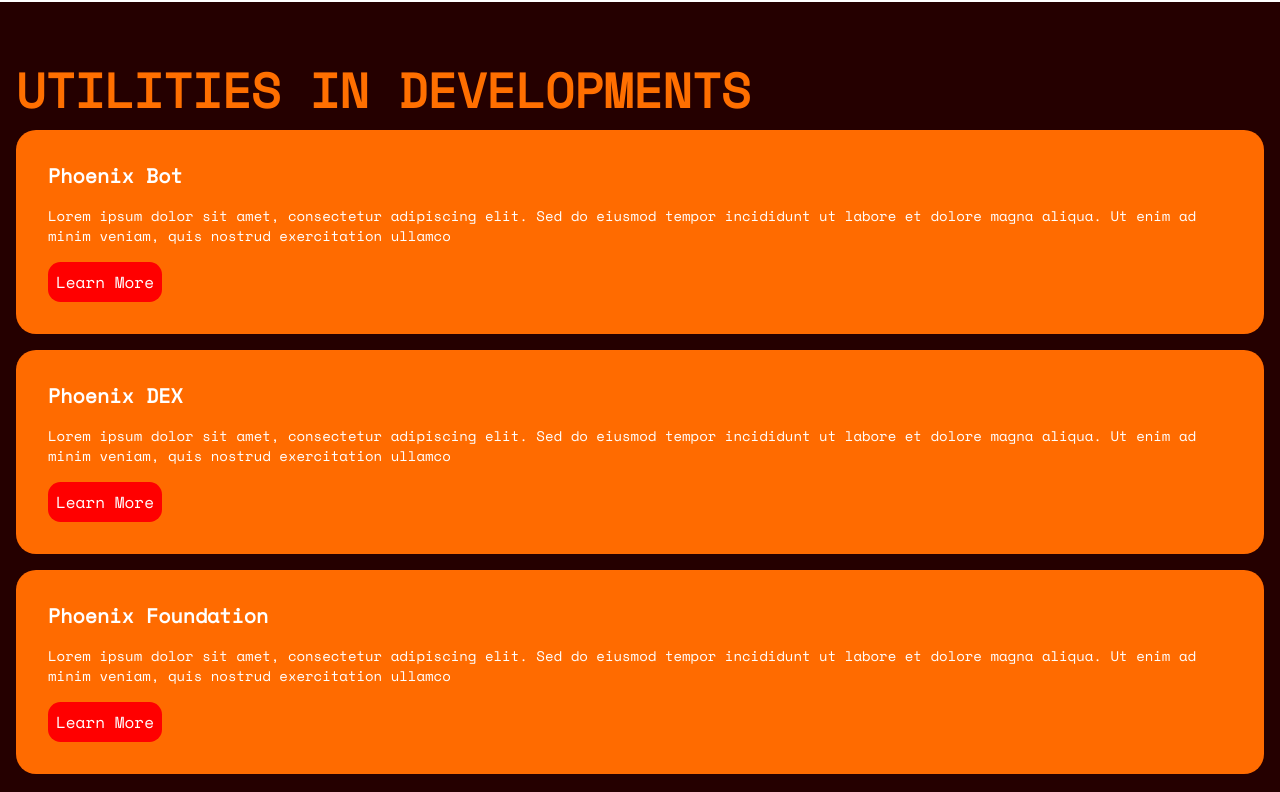
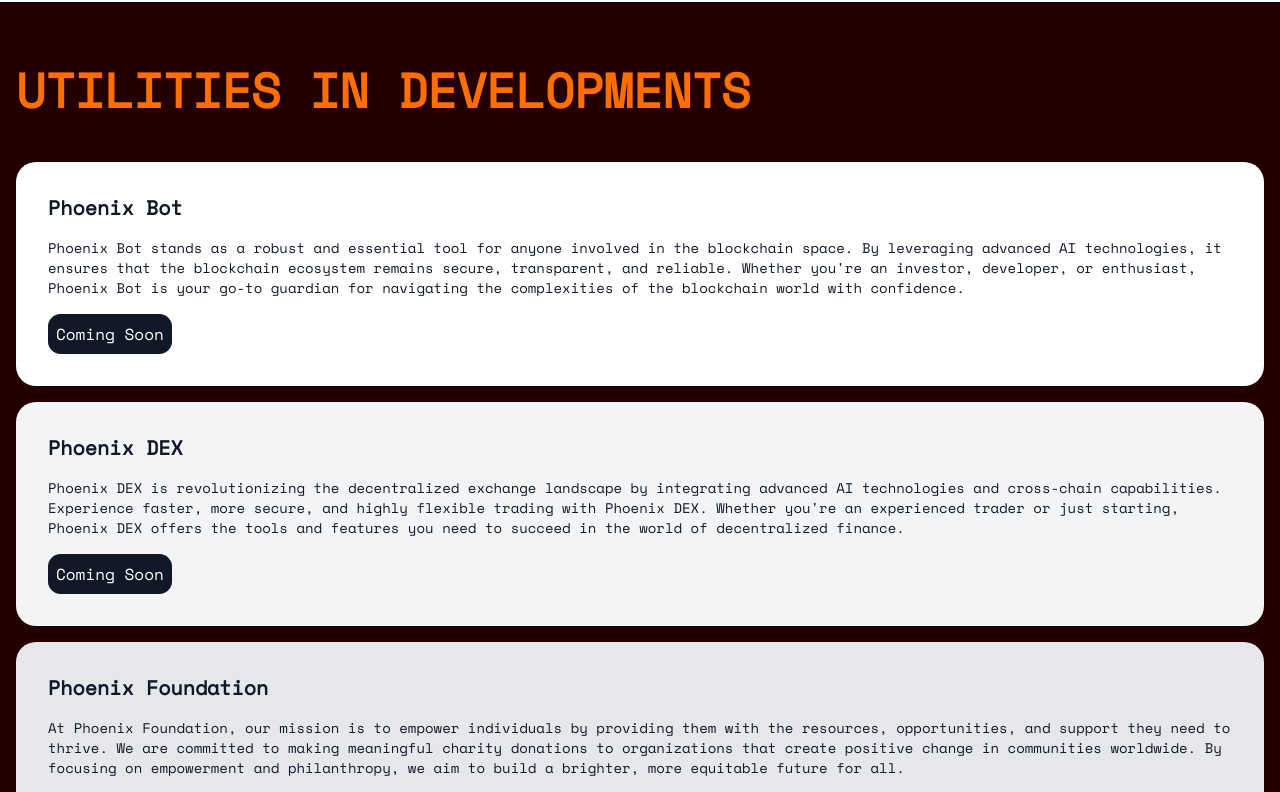
Before and after one commit to gamertechsdefi/phoenix-token, a Next.js app: page / in a window 1280 px wide. Shown: the part 2180-2972 px from the top of the page. Built offline with nearby package versions, Linux system fonts and the light colour scheme; a web font is replaced by a local one.

Commit message:
first final push

```diff
--- a/src/app/components/UtilitiesSection.js
+++ b/src/app/components/UtilitiesSection.js
@@ -4,7 +4,6 @@ import { motion, useScroll, useTransform } from "framer-motion";
 import { useRef, useState } from "react";
 
 export default function Utilities() {
-
   const textTARGET_TEXT = "UTILITIES IN DEVELOPMENTS";
   const textCYCLES_PER_LETTER = 2;
   const textSHUFFLE_TIME = 50;
@@ -53,52 +52,66 @@ export default function Utilities() {
   return (
     <div>
       {/*Utilities section */}
-      <motion.section className="px-4">
+      <motion.section className="text-gray-900 px-4">
         <div className="mt-16 ">
           <motion.h1
-          onViewportEnter={textScramble}
-          onViewportLeave={stopTextScramble}
-          className="text-3xl md:text-5xl text-[#ff6f00] font-bold mb-4">{textH1}</motion.h1>
+            onViewportEnter={textScramble}
+            onViewportLeave={stopTextScramble}
+            className="text-3xl pb-8 md:text-5xl text-[#ff6f00] font-bold mb-4"
+          >
+            {textH1}
+          </motion.h1>
 
           {/*Phoenix Bot */}
-          <div className="bg-[#FF6B00] p-8  rounded-[20px] mb-4">
+          <div className="bg-[white] p-8  rounded-[20px] mb-4">
             <h1 className="font-bold text-xl pb-4">Phoenix Bot</h1>
             <p className="text-sm pb-4">
               {" "}
-              Lorem ipsum dolor sit amet, consectetur adipiscing elit. Sed do
-              eiusmod tempor incididunt ut labore et dolore magna aliqua. Ut
-              enim ad minim veniam, quis nostrud exercitation ullamco
+              Phoenix Bot stands as a robust and essential tool for anyone
+              involved in the blockchain space. By leveraging advanced AI
+              technologies, it ensures that the blockchain ecosystem remains
+              secure, transparent, and reliable. Whether you're an investor,
+              developer, or enthusiast, Phoenix Bot is your go-to guardian for
+              navigating the complexities of the blockchain world with
+              confidence.
             </p>
-            <button className="bg-[red] p-2 rounded-[12.5px]">
-              Learn More
+            <button className="bg-gray-900 p-2 text-white rounded-[12.5px]">
+              Coming Soon
             </button>
           </div>
 
           {/*Phoenix Bot */}
-          <div className="bg-[#FF6B00] p-8  rounded-[20px] mb-4">
+          <div className="bg-gray-100 p-8  rounded-[20px] mb-4">
             <h1 className="font-bold text-xl pb-4">Phoenix DEX</h1>
             <p className="text-sm pb-4">
               {" "}
-              Lorem ipsum dolor sit amet, consectetur adipiscing elit. Sed do
-              eiusmod tempor incididunt ut labore et dolore magna aliqua. Ut
-              enim ad minim veniam, quis nostrud exercitation ullamco
+              Phoenix DEX is revolutionizing the decentralized exchange
+              landscape by integrating advanced AI technologies and cross-chain
+              capabilities. Experience faster, more secure, and highly flexible
+              trading with Phoenix DEX. Whether you're an experienced trader or
+              just starting, Phoenix DEX offers the tools and features you need
+              to succeed in the world of decentralized finance.
             </p>
-            <button className="bg-[red] p-2 rounded-[12.5px]">
-              Learn More
+            <button className="bg-gray-900 text-white p-2 rounded-[12.5px]">
+              Coming Soon
             </button>
           </div>
 
           {/*Phoenix Bot */}
-          <div className="bg-[#FF6B00] p-8  rounded-[20px]">
+          <div className="bg-gray-200 p-8  rounded-[20px]">
             <h1 className="font-bold text-xl pb-4">Phoenix Foundation</h1>
             <p className="pb-4 text-sm">
               {" "}
-              Lorem ipsum dolor sit amet, consectetur adipiscing elit. Sed do
-              eiusmod tempor incididunt ut labore et dolore magna aliqua. Ut
-              enim ad minim veniam, quis nostrud exercitation ullamco
+              At Phoenix Foundation, our mission is to empower individuals by
+              providing them with the resources, opportunities, and support they
+              need to thrive. We are committed to making meaningful charity
+              donations to organizations that create positive change in
+              communities worldwide. By focusing on empowerment and
+              philanthropy, we aim to build a brighter, more equitable future
+              for all.
             </p>
-            <button className="bg-[red] p-2 rounded-[12.5px]">
-              Learn More
+            <button className="bg-gray-900 text-white p-2 rounded-[12.5px]">
+              Coming Soon
             </button>
           </div>
         </div>
```
Also changed, not shown: src/app/components/AboutSection.js (line endings or trailing spaces).
